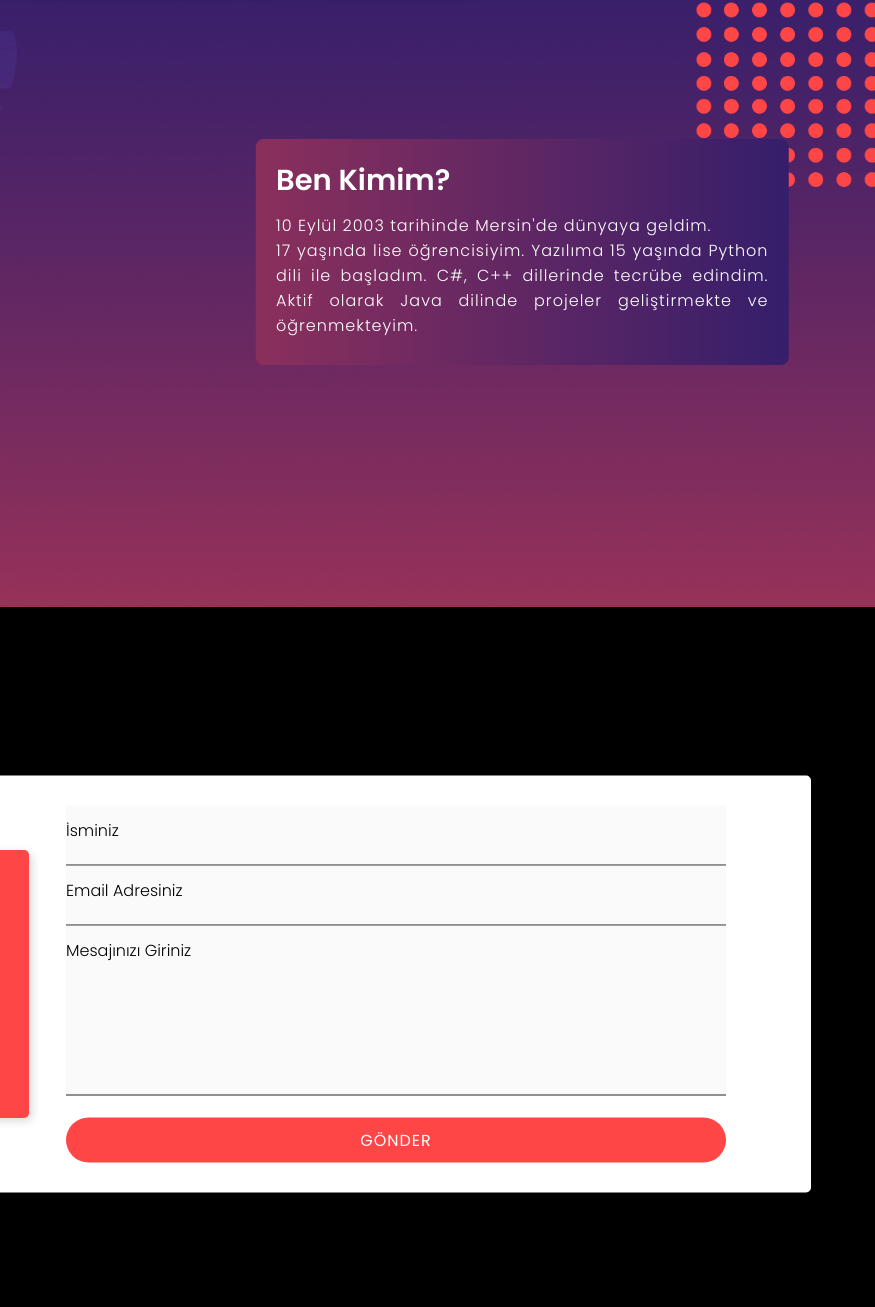
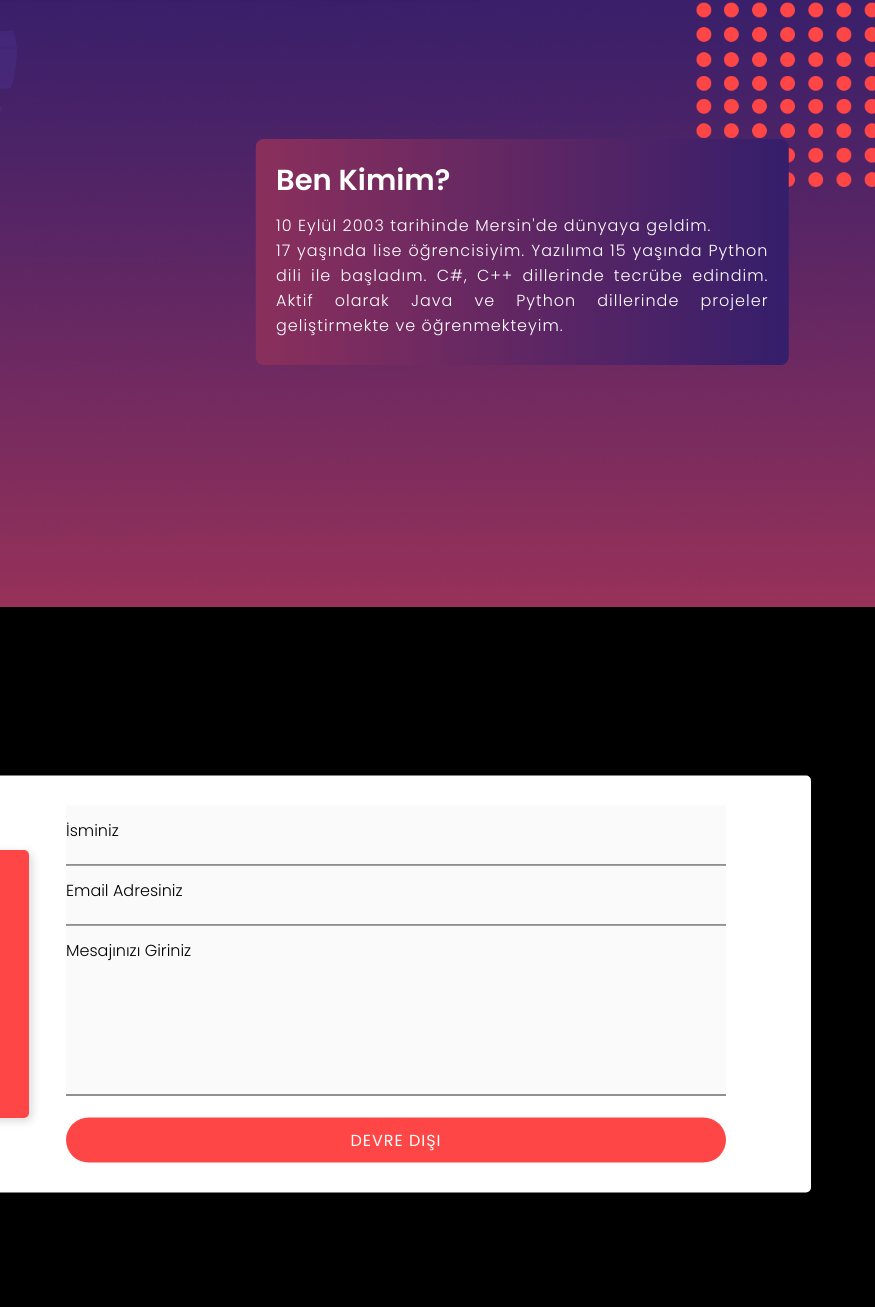
Before and after one commit to canermastan/mystaticwebsite, a plain HTML site: page index.html in a window 1280 px wide. Shown: the part 993-2300 px from the top of the page, 405-1280 px from the left. Drawn offline with nearby package versions, Linux system fonts and the light colour scheme.

Commit message:
Update index.html

```diff
--- a/index.html
+++ b/index.html
@@ -1,16 +1,21 @@
 <!DOCTYPE html>
-<html lang="en"£
+<html lang="tr">
 
 
 <head>
 	<meta charset="UTF-8">
 	<meta name="viewport" content="width=device-width, initial-scale:1.0">
+	<meta name=”description” content=”Caner Mastan'ın Kişisel Web Sitesi"/>
+	<meta name="author" content="Caner Mastan, canermastan@yandex.com"/>
+	<meta name="keywords" content="Caner Mastan,Caner,Mastan"/>
+
 	<title>Caner MASTAN</title>
 
 	<link rel="stylesheet" href="https://stackpath.bootstrapcdn.com/font-awesome/4.7.0/css/font-awesome.min.css">
 	<link rel="stylesheet" href="https://unpkg.com/aos@next/dist/aos.css" />
 	<link rel="stylesheet" type="text/css" href="assets/css/style.css"/>
 	<link rel="stylesheet" type="text/css" href="assets/css/responsive.css"/>
+	<link rel="icon" type="image/png" href="assets/img/favicon.png"/>
 </head>
 <body>
 	<!-- header section Start -->
@@ -81,7 +86,7 @@
 					<div class="text-box-about">
 						<h2 class="white-color">Ben Kimim?</h2>
 						<span class="bottom-line-HAKKIMDA"></span>
-						<p class="white-color">10 Eylül 2003 tarihinde Mersin'de dünyaya geldim.<br>17 yaşında lise öğrencisiyim. Yazılıma 15 yaşında Python dili ile başladım. C#, C++ dillerinde tecrübe edindim. Aktif olarak Java dilinde projeler geliştirmekte ve öğrenmekteyim.<p>
+						<p class="white-color">10 Eylül 2003 tarihinde Mersin'de dünyaya geldim.<br>17 yaşında lise öğrencisiyim. Yazılıma 15 yaşında Python dili ile başladım. C#, C++ dillerinde tecrübe edindim. Aktif olarak Java ve Python dillerinde projeler geliştirmekte ve öğrenmekteyim.<p>
 					</div>
 				</div>
 				<div class="clear"></div>
@@ -105,7 +110,7 @@
 				</div>
 				<div class="social-contact">
 					<li><a class="facebook" href="https://instagram.com/canermastan" target = _blank><i class="fa fa-facebook"></i></a></li>
-					<li><a class="twitter" href="https://twitter.com/canermastan0" target = _blank><i class="fa fa-twitter"></i></a></li>
+					<li><a class="twitter" href="https://instagram.com/canermastan" target = _blank><i class="fa fa-twitter"></i></a></li>
 					<li><a class="instagram" href="https://instagram.com/canermastan" target = _blank><i class="fa fa-instagram"></i></a></li>
 					<li><a class="linkedin" href="https://instagram.com/canermastan" target = _blank><i class="fa fa-linkedin"></i></a></li>
 					<li><a class="youtube" href="https://instagram.com/canermastan" target = _blank><i class="fa fa-youtube-play"></i></a></li>
@@ -127,7 +132,7 @@
 						<span>Mesajınızı Giriniz</span>
 					</div>
 					<div class="submit-form">
-						<input name="submit" id="submit" type="submit" value="GÖNDER" disabled>
+						<input name="submit" id="submit" type="submit" value="DEVRE DIŞI" disabled>
 					</div>
 				</form>
 			</div>
```
